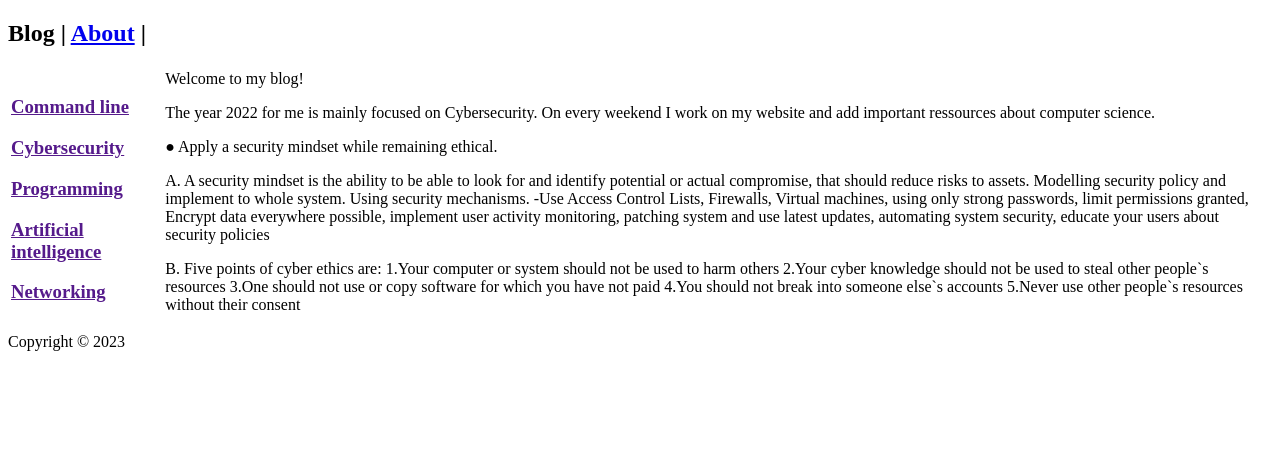
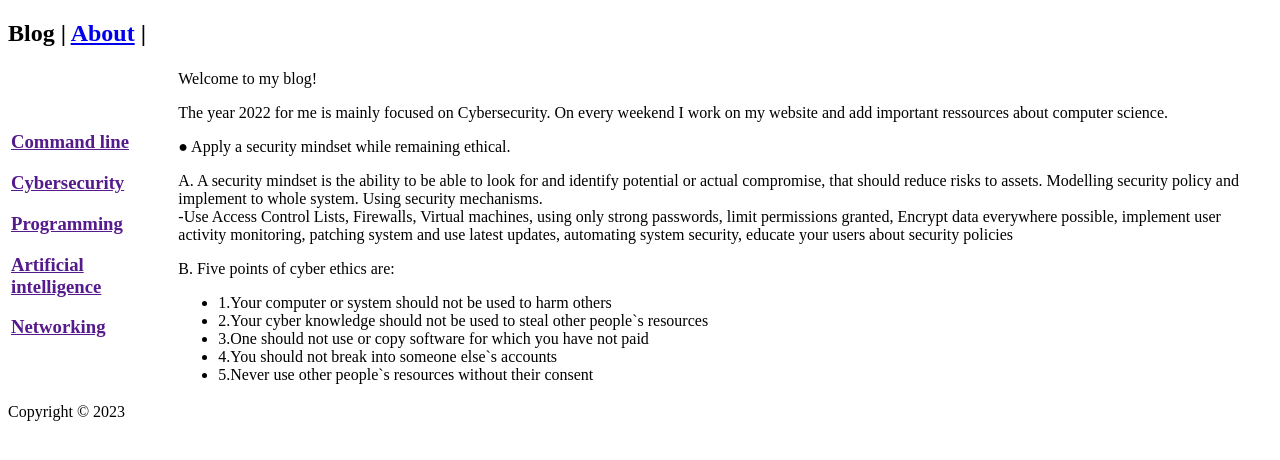
Before and after one commit to grecat/grecat.github.io, a plain HTML site: page blog.html in a window 1280 px wide. Drawn offline with Linux system fonts and the light colour scheme.

Commit message:
Fixed list, added new line

```diff
--- a/blog.html
+++ b/blog.html
@@ -32,14 +32,16 @@ The year 2022 for me is mainly focused on Cybersecurity. On every weekend I work
 <p>
 ● Apply a security mindset while remaining ethical.</p>
 <p>A. A security mindset is the ability to be able to look for and identify potential or actual compromise, that should reduce risks to assets. Modelling security policy and implement to whole system. Using security mechanisms.
--Use Access Control Lists, Firewalls, Virtual machines, using only strong passwords, limit permissions granted, Encrypt data everywhere possible, implement user activity monitoring, patching system and use latest updates, automating system security, educate your users about security policies</p>
+<br>-Use Access Control Lists, Firewalls, Virtual machines, using only strong passwords, limit permissions granted, Encrypt data everywhere possible, implement user activity monitoring, patching system and use latest updates, automating system security, educate your users about security policies</p>
 <p>B. Five points of cyber ethics are:
-1.Your computer or system should not be used to harm others
-2.Your cyber knowledge should not be used to steal other people`s resources
-3.One should not use or copy software for which you have not paid
-4.You should not break into someone else`s accounts
-5.Never use other people`s resources without their consent
-</p></article></td>
+</p>
+<ul>
+<li>1.Your computer or system should not be used to harm others</li>
+<li>2.Your cyber knowledge should not be used to steal other people`s resources</li>
+<li>3.One should not use or copy software for which you have not paid</li>
+<li>4.You should not break into someone else`s accounts</li>
+<li>5.Never use other people`s resources without their consent</li>
+</ul></article></td>
 <td></td>
 </tr>
 
```
Also changed, not shown: index.html (+9 -7 lines).
